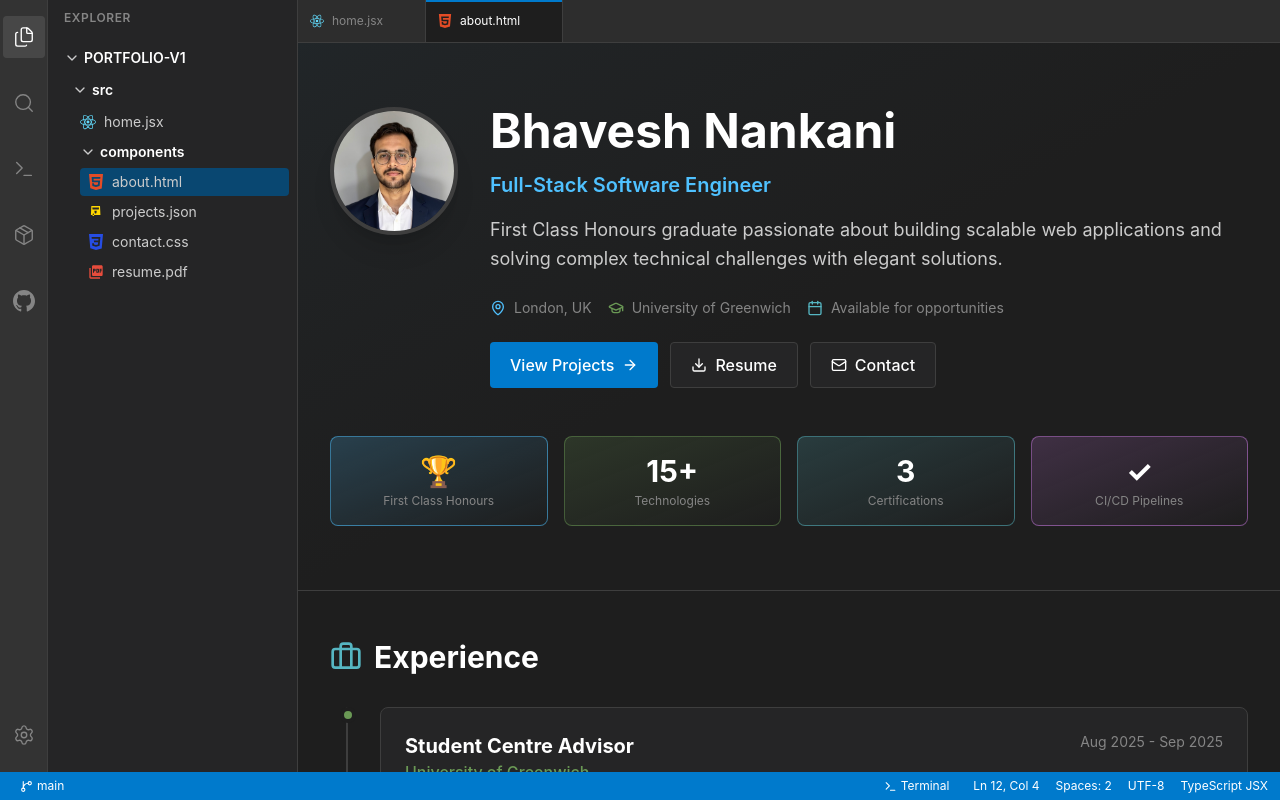
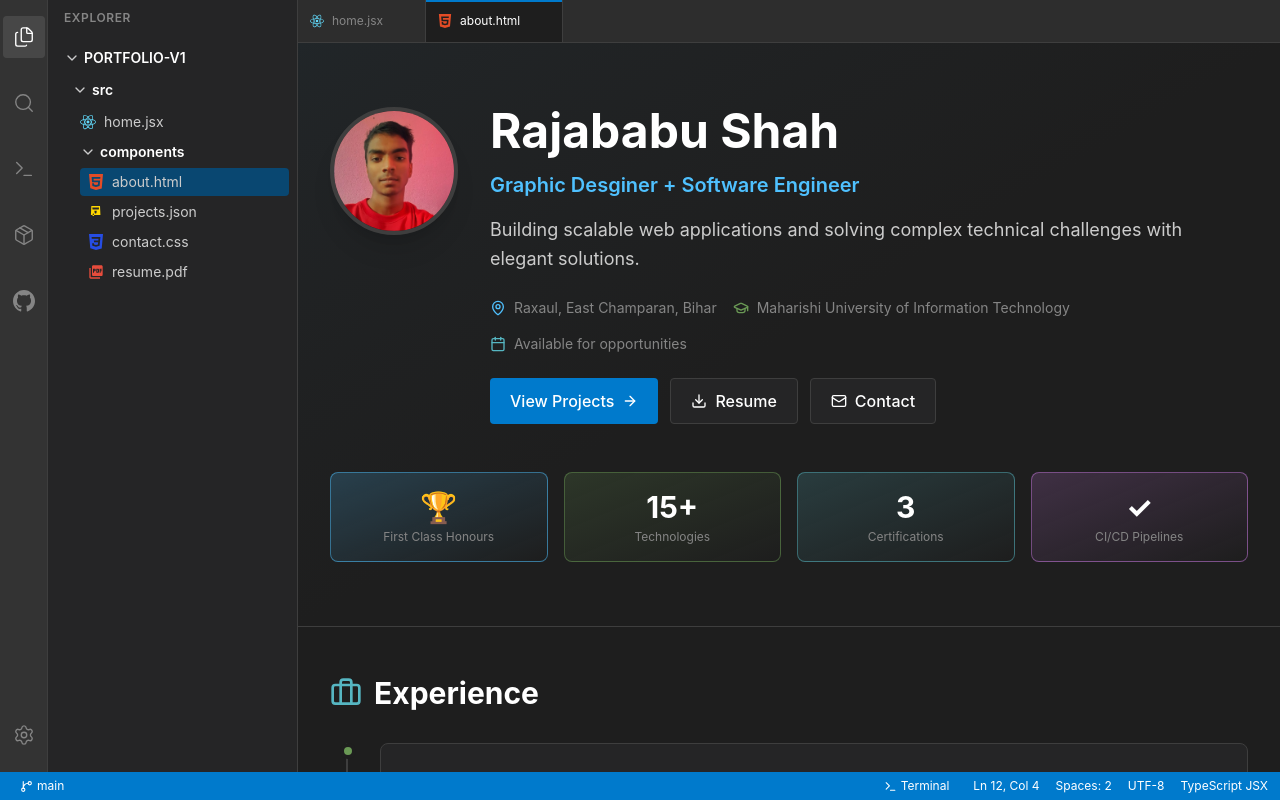
Before and after one commit to r-rajababushah/r-rajababushah, a Next.js app: page / in a window 1280 px wide. Both pictures are taken after a click on the button "about.html". Built offline with nearby package versions, Linux system fonts and the light colour scheme.

Commit message:
Portfolio

```diff
--- a/app/components/AboutContent.backup.tsx
+++ b/app/components/AboutContent.backup.tsx
@@ -13,9 +13,9 @@ export default function AboutContent({ onOpenFile }: AboutContentProps) {
       <motion.div initial={{ opacity: 0 }} animate={{ opacity: 1 }} transition={{ duration: 0.5 }}>
         {/* Header */}
         <div className="mb-12">
-          <h1 className="text-5xl font-bold text-white mb-6">About Bhavesh</h1>
+          <h1 className="text-5xl font-bold text-white mb-6">About Rajababu Shah</h1>
           <p className="text-xl text-vscode-text leading-relaxed">
-            I&apos;m a <span className="text-vscode-syntax-green font-semibold">First Class Honours Software Engineering graduate</span> from the <span className="text-vscode-syntax-blue italic">University of Greenwich</span>, passionate about transforming complex challenges into elegant, scalable solutions.
+            I&apos;m a <span className="text-vscode-syntax-green font-semibold">4th SEM B.Tech CSE Student </span> from the <span className="text-vscode-syntax-blue italic">Maharishi University of Information Technology</span>, passionate about transforming complex challenges into elegant, scalable solutions.
           </p>
         </div>
 
--- a/app/components/AboutContent.tsx
+++ b/app/components/AboutContent.tsx
@@ -7,7 +7,7 @@
 // 1. Update personal information in the Hero Section (name, title, bio)
 // 2. Modify techStack object with your technologies
 // 3. Update stats array with your achievements
-// 4. Replace profile picture in public folder (bhavesh.jpeg)
+// 4. Replace profile picture in public folder (rajababushah.jpeg)
 // 5. Update education and work experience sections
 // ============================================================================
 
@@ -70,10 +70,10 @@ export default function AboutContent({ onOpenFile }: AboutContentProps) {
           >
             {/* Avatar Placeholder */}
             <div className="relative">
-              {/* 🔧 CUSTOMIZE: Replace /bhavesh.jpeg with your photo in public folder */}
+              {/* 🔧 CUSTOMIZE: Replace /rajababushah.jpeg with your photo in public folder */}
               <img
-                src="/bhavesh.jpeg"                    // 🔧 Your profile picture path
-                alt="Bhavesh Nankani"                  // 🔧 Your name for alt text
+                src="/rajababushah.jpg"                    // 🔧 Your profile picture path
+                alt="Rajababu Shah"                  // 🔧 Your name for alt text
                 className="w-32 h-32 rounded-full object-cover shadow-xl border-4 border-vscode-border"
               />
             </div>
@@ -81,13 +81,13 @@ export default function AboutContent({ onOpenFile }: AboutContentProps) {
             {/* Header Info */}
             <div className="flex-1">
               {/* 🔧 CUSTOMIZE: Your name, title, and introduction */}
-              <h1 className="text-5xl font-bold text-white mb-4">Bhavesh Nankani</h1>  {/* 🔧 Your name */}
+              <h1 className="text-5xl font-bold text-white mb-4">Rajababu Shah</h1>  {/* 🔧 Your name */}
               <p className="text-xl text-vscode-syntax-blue font-semibold mb-4">
-                Full-Stack Software Engineer  {/* 🔧 Your professional title */}
+                Graphic Desginer + Software Engineer  {/* 🔧 Your professional title */}
               </p>
               <p className="text-lg text-vscode-text leading-relaxed mb-6">
                 {/* 🔧 Your professional introduction (2-3 sentences) */}
-                First Class Honours graduate passionate about building scalable web applications
+                Building scalable web applications
                 and solving complex technical challenges with elegant solutions.
               </p>
 
@@ -95,11 +95,11 @@ export default function AboutContent({ onOpenFile }: AboutContentProps) {
               <div className="flex flex-wrap gap-4 text-sm text-vscode-textMuted mb-6">
                 <div className="flex items-center gap-2">
                   <MapPin size={16} className="text-vscode-syntax-blue" />
-                  <span>London, UK</span>  {/* 🔧 Your location */}
+                  <span>Raxaul, East Champaran, Bihar</span>  {/* 🔧 Your location */}
                 </div>
                 <div className="flex items-center gap-2">
                   <GraduationCap size={16} className="text-vscode-syntax-green" />
-                  <span>University of Greenwich</span>  {/* 🔧 Your university */}
+                  <span>Maharishi University of Information Technology</span>  {/* 🔧 Your university */}
                 </div>
                 <div className="flex items-center gap-2">
                   <Calendar size={16} className="text-vscode-syntax-cyan" />
@@ -190,7 +190,7 @@ export default function AboutContent({ onOpenFile }: AboutContentProps) {
                 <div className="flex justify-between items-start mb-3">
                   <div>
                     <h3 className="text-xl font-bold text-white">Student Centre Advisor</h3>
-                    <p className="text-vscode-syntax-green font-medium">University of Greenwich</p>
+                    <p className="text-vscode-syntax-green font-medium">Maharishi University of Information Technology</p>
                   </div>
                   <span className="text-sm text-vscode-textMuted">Aug 2025 - Sep 2025</span>
                 </div>
@@ -214,7 +214,7 @@ export default function AboutContent({ onOpenFile }: AboutContentProps) {
                 <div className="flex justify-between items-start mb-3">
                   <div>
                     <h3 className="text-xl font-bold text-white">UK Student Recruitment Ambassador</h3>
-                    <p className="text-vscode-syntax-cyan font-medium">University of Greenwich</p>
+                    <p className="text-vscode-syntax-cyan font-medium">Maharishi University of Information Technology</p>
                   </div>
                   <span className="text-sm text-vscode-textMuted">Jul 2024 - Sep 2025</span>
                 </div>
@@ -248,12 +248,12 @@ export default function AboutContent({ onOpenFile }: AboutContentProps) {
           <div className="bg-gradient-to-br from-vscode-syntax-blue/10 to-transparent border border-vscode-border rounded-lg p-6 hover:border-vscode-border transition-all">
             <div className="flex justify-between items-start mb-3">
               <div>
-                <h3 className="text-2xl font-bold text-white">Bachelor of Engineering in Software Engineering</h3>
-                <p className="text-lg text-vscode-syntax-blue font-semibold mt-2">First Class Honours</p>
+                <h3 className="text-2xl font-bold text-white">B.Tech CSE 4th SEM</h3>
+                <p className="text-lg text-vscode-syntax-blue font-semibold mt-2">GPA: 8.5</p>
               </div>
-              <span className="text-sm text-vscode-textMuted">Sep 2022 - May 2025</span>
+              <span className="text-sm text-vscode-textMuted">Aug 2024 - Aug 2028</span>
             </div>
-            <p className="text-vscode-text">University of Greenwich, London, UK</p>
+            <p className="text-vscode-text">Maharishi University of Information Technology, Lucknow, Uttar Pradesh, India</p>
           </div>
         </motion.section>
 
--- a/app/components/ContactContent.tsx
+++ b/app/components/ContactContent.tsx
@@ -29,35 +29,35 @@ export default function ContactContent({ onOpenFile }: ContactContentProps) {
     {
       icon: Mail,
       label: 'Email',
-      value: 'bhaveshnankani@outlook.com',              // 🔧 Your email address
-      href: 'mailto:bhaveshnankani@outlook.com',        // 🔧 Keep mailto: prefix
+      value: 'rajababushah.in@gmail.com',              // 🔧 Your email address
+      href: 'mailto:rajababushah.in@gmaii.com',        // 🔧 Keep mailto: prefix
       color: 'text-vscode-syntax-red'
     },
     {
       icon: Phone,
       label: 'Phone',
-      value: '+44 7398 235749',                         // 🔧 Your phone number
-      href: 'tel:+447398235749',                        // 🔧 Keep tel: prefix (no spaces)
+      value: '+917319806300',                         // 🔧 Your phone number
+      href: 'tel:+917319806300',                        // 🔧 Keep tel: prefix (no spaces)
       color: 'text-vscode-syntax-green'
     },
     {
       icon: Linkedin,
       label: 'LinkedIn',
-      value: 'linkedin.com/in/bhavesh-nankani',         // 🔧 Your LinkedIn username
-      href: 'https://linkedin.com/in/bhavesh-nankani',  // 🔧 Full LinkedIn URL
+      value: 'linkedin.com/in/rajababu_shah',         // 🔧 Your LinkedIn username
+      href: 'https://linkedin.com/in/rajababu_shah',  // 🔧 Full LinkedIn URL
       color: 'text-[#0077b5]'
     },
     {
       icon: Github,
       label: 'GitHub',
       value: 'github.com/BhaveshNank',                  // 🔧 Your GitHub username
-      href: 'https://github.com/BhaveshNank',           // 🔧 Full GitHub URL
+      href: 'https://github.com/r-rajababushah',           // 🔧 Full GitHub URL
       color: 'text-vscode-syntax-magenta'
     },
     {
       icon: MapPin,
       label: 'Location',
-      value: 'London, United Kingdom',                  // 🔧 Your location
+      value: 'Raxaul, India',                  // 🔧 Your location
       href: null,                                       // Keep null (not clickable)
       color: 'text-vscode-syntax-yellow'
     }
--- a/app/components/GitHubProfile.tsx
+++ b/app/components/GitHubProfile.tsx
@@ -60,7 +60,7 @@ export default function GitHubProfile() {
         // ========================================================================
         // 🔧 CUSTOMIZE: Replace 'BhaveshNank' with YOUR GitHub username
         // ========================================================================
-        const GITHUB_USERNAME = 'BhaveshNank';  // ⚠️ CHANGE THIS!
+        const GITHUB_USERNAME = 'r-rajababushah';  // ⚠️ CHANGE THIS!
 
         // Fetch user data
         const userResponse = await fetch(`https://api.github.com/users/${GITHUB_USERNAME}`);
--- a/app/components/HomeContent.tsx
+++ b/app/components/HomeContent.tsx
@@ -33,12 +33,12 @@ export default function HomeContent() {
   // 🔧 CUSTOMIZE THIS OBJECT WITH YOUR INFORMATION
   // ============================================================================
   const engineerProfile = {
-    name: "Bhavesh Nankani",                    // 🔧 Your full name
-    role: "Full-Stack Software Engineer",       // 🔧 Your professional title
+    name: "Rajababu Shah",                    // 🔧 Your full name
+    role: "Graphics Designer + Software Engineer",       // 🔧 Your professional title
     education: {
-      degree: "BEng Software Engineering",      // 🔧 Your degree
+      degree: "B.Tech CSE",      // 🔧 Your degree
       honours: "First Class",                   // 🔧 Your honors/GPA
-      university: "University of Greenwich"     // 🔧 Your university
+      university: "Maharishi University of Information Technology"     // 🔧 Your university
     },
     techStack: [                                // 🔧 Your main technologies (6-8 items)
       "Next.js 15 & React",
@@ -48,14 +48,14 @@ export default function HomeContent() {
       "PostgreSQL & MongoDB",
       "AWS & Cloud Architecture"
     ],
-    location: "London, UK",                     // 🔧 Your location
-    status: "Ready to Deploy 🚀"               // 🔧 Your current status/tagline
+    location: "Raxaul, East Champaran, Bihar",                     // 🔧 Your location
+    status: "Ready for Yalgaar! 🚀"               // 🔧 Your current status/tagline
   };
   // ============================================================================
 
-  const code = `const bhavesh = ${JSON.stringify(engineerProfile, null, 2)};
+  const code = `const rajababuShah = ${JSON.stringify(engineerProfile, null, 2)};
 
-export default bhavesh;`;
+export default rajababuShah;`;
 
   const displayText = useTypewriter(code, 20);
   const [showCursor, setShowCursor] = useState(true);
@@ -91,7 +91,7 @@ export default bhavesh;`;
         .replace(/\bconst\b/g, '<span class="text-[#c586c0]">const</span>')
         .replace(/\bexport\b/g, '<span class="text-[#c586c0]">export</span>')
         .replace(/\bdefault\b/g, '<span class="text-[#c586c0]">default</span>')
-        .replace(/\bbhavesh\b/g, '<span class="text-[#4fc1ff]">bhavesh</span>');
+        .replace(/\brajababushah\b/g, '<span class="text-[#4fc1ff]">rajababushah</span>');
     }
 
     // Brackets and punctuation
```
Also changed, not shown: public/rajababushah.jpg (added).
